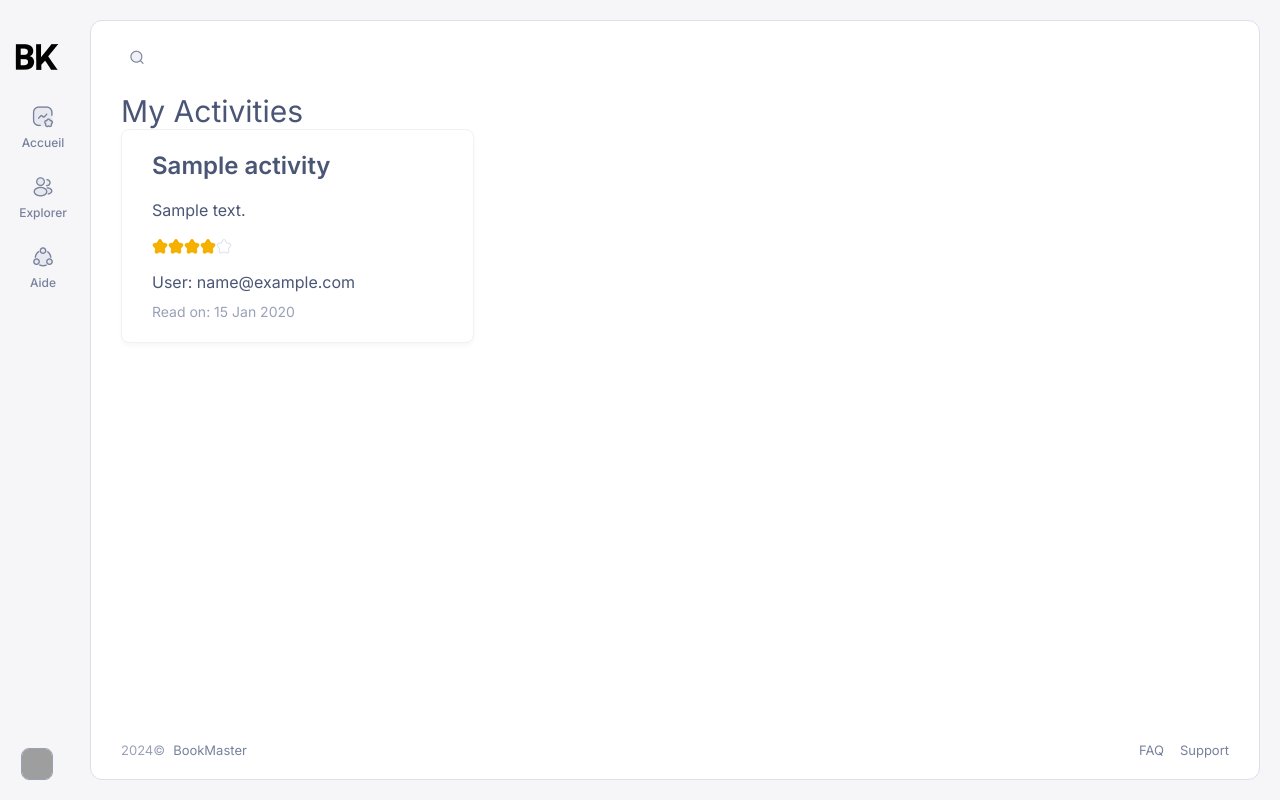
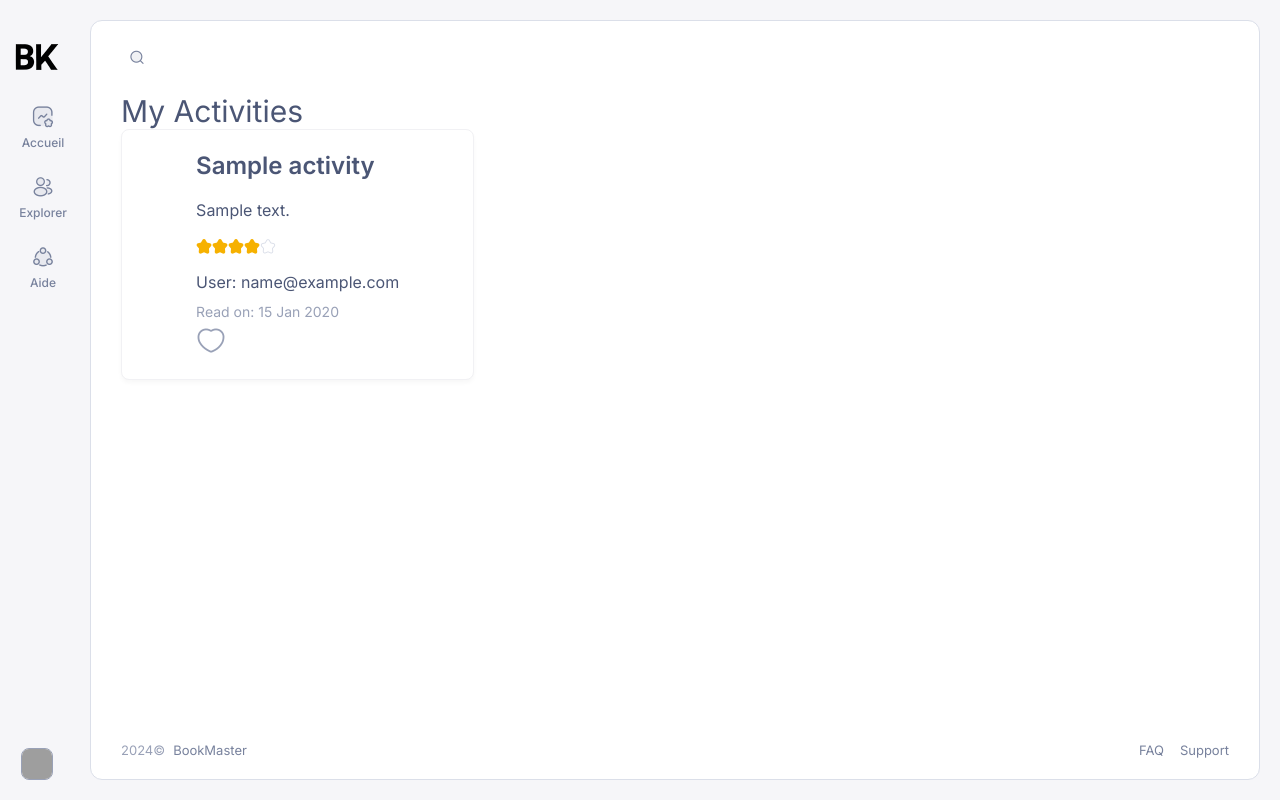
Before and after one commit to Lucky31001/EC_Symfony, a Symfony app: template templates/pages/activity.html.twig in a window 1280 px wide. Run offline with Twig, Linux system fonts and the light colour scheme; the template is opened without the code that fills it: most values are stand-ins (such as "Sample title", 1, 10 or a date in 2020); some libraries are stand-ins or nearby versions; some web fonts are replaced; grey boxes are pictures that could not be loaded.

Commit message:
add like icon

```diff
--- a/templates/pages/activity.html.twig
+++ b/templates/pages/activity.html.twig
@@ -8,12 +8,11 @@
     <div class="container mx-auto p-6">
         <h1 class="text-3xl font-bold mb-6">My Activities</h1>
         {% if activities is empty %}
-            <p class="text-gray-700">No activities found.</p>
         {% else %}
             <div class="grid grid-cols-1 md:grid-cols-2 lg:grid-cols-3 gap-6">
                 {% for activity in activities %}
-                    <div class="card bg-white shadow-lg rounded-lg overflow-hidden transition-transform transform hover:scale-105">
-                        <div class="card-body p-6">
+                    <div class="card bg-white shadow-lg rounded-lg overflow-hidden transition-transform transform hover:scale-105 flex items-center">
+                        <div class="card-body p-6 flex-grow">
                             <h2 class="text-2xl font-semibold mb-4">{{ activity.bookName }}</h2>
                             <p class="text-gray-700 mb-4">{{ activity.bookDescription }}</p>
                             <div class="rating flex items-center mb-4">
@@ -36,10 +35,24 @@
                             </div>
                             <p class="text-gray-700 mb-2">User: {{ activity.userEmail }}</p>
                             <p class="text-gray-500 text-sm">Read on: {{ activity.createdAt|date('d M Y') }}</p>
+                                <button type="button" class="like-button 2xl:-ml-[60px]" data-activity-id="{{ activity.ID }}">
+                                    <i class="heart-icon ki-outline ki-heart text-gray-500 text-3xl"></i>
+                                </button>
                         </div>
                     </div>
                 {% endfor %}
             </div>
         {% endif %}
     </div>
+    <script>
+        document.querySelectorAll('.like-button').forEach(button => {
+            button.addEventListener('click', function() {
+                const heartIcon = this.querySelector('.heart-icon');
+                heartIcon.classList.toggle('text-red-500');
+                heartIcon.classList.toggle('text-gray-500');
+                heartIcon.classList.toggle('ki-solid');
+                heartIcon.classList.toggle('ki-outline');
+            });
+        });
+    </script>
 {% endblock %}
```
Also changed, not shown: src/Controller/LikeController.php (added, +39 -0 lines).
